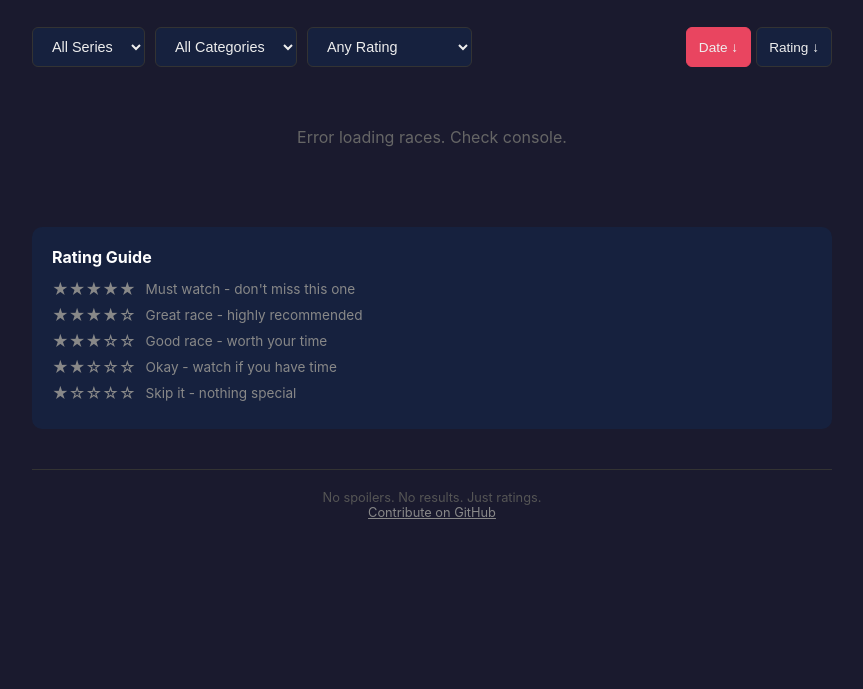
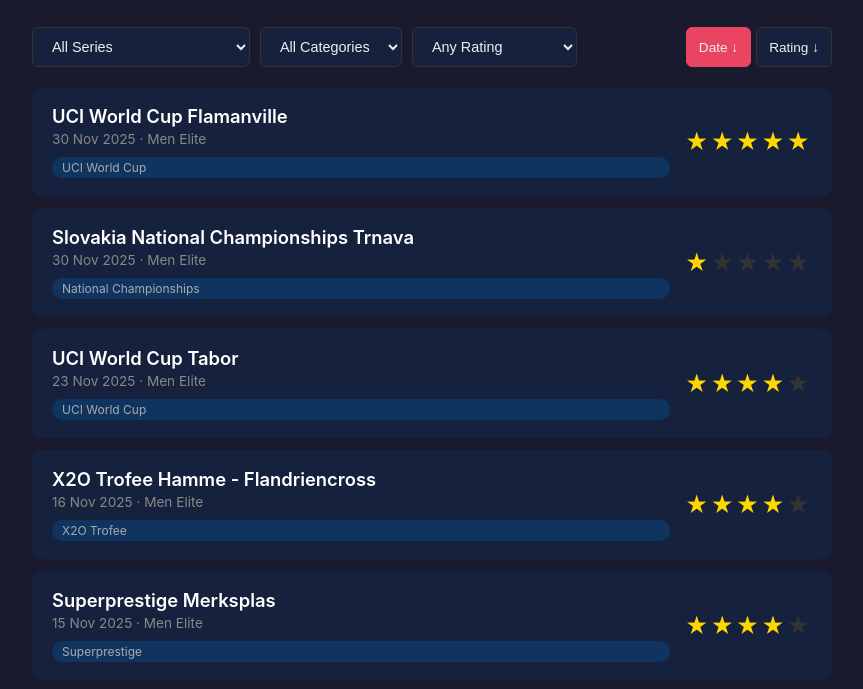
Before and after one commit to humphrey-gokart/Cyclocross-Race-Ratings, a plain HTML site: page index.html in a window 1280 px wide. Shown: the part 106-795 px from the top of the page, without its empty margins (208-1071 px from the left). Drawn offline with Linux system fonts and the light colour scheme.

Commit message:
Update GitHub link and fix race data handling

```diff
--- a/index.html
+++ b/index.html
@@ -268,7 +268,7 @@
 
         <footer>
             <p>No spoilers. No results. Just ratings.</p>
-            <p><a href="https://github.com/YOUR_USERNAME/cx-ratings">Contribute on GitHub</a></p>
+            <p><a href="https://github.com/humphrey-gokart/Cyclocross-Race-Ratings">Contribute on GitHub</a></p>
         </footer>
     </div>
 
@@ -280,7 +280,7 @@
             try {
                 const response = await fetch('races.json');
                 const data = await response.json();
-                races = data.races;
+                races = Array.isArray(data) ? data : data.races || [];
                 populateFilters();
                 renderRaces();
             } catch (error) {
@@ -356,7 +356,7 @@
             container.innerHTML = filtered.map(race => `
                 <div class="race-card">
                     <div class="race-info">
-                        <span class="race-venue">${race.venue}</span>
+                        <span class="race-venue">${race.name}</span>
                         <span class="race-meta">${formatDate(race.date)} · ${race.category}</span>
                         <span class="race-series">${race.series}</span>
                     </div>
```
